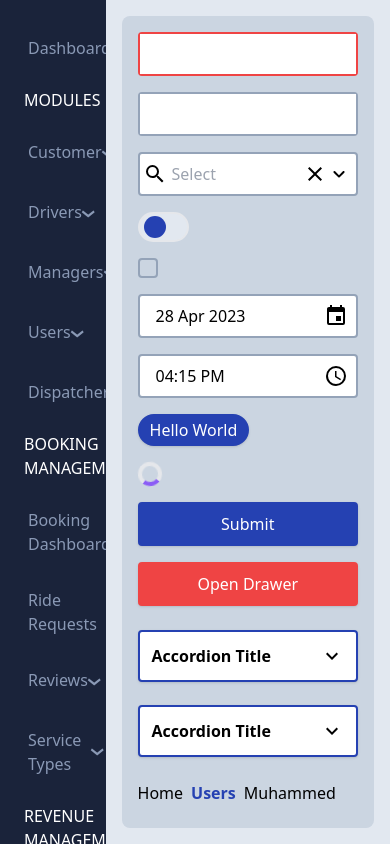
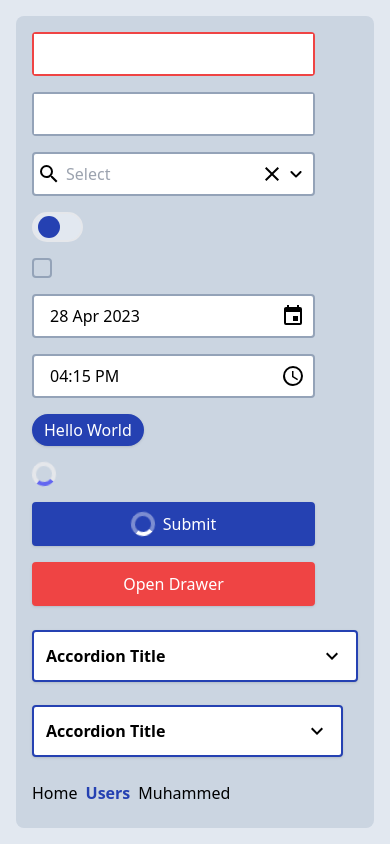
Before and after one commit to MuhammedKasujja/react-components, a React (Vite) app: page / in a window 390 px wide. Built offline with nearby package versions, Linux system fonts and the light colour scheme.

Commit message:
feat: hide sidebar on small screens

```diff
--- a/src/App.tsx
+++ b/src/App.tsx
@@ -120,8 +120,8 @@ function App() {
                 // onTimeChange={(time)=>setSelectedDate(time)}
               />
               <Chip title="Hello World" isClickable />
-              <Spinner color="secondary" />
-              <Button type="submit" variant="contained">
+              <Spinner />
+              <Button type="submit" variant="contained" isLoading>
                 Submit
               </Button>
               <Button
@@ -168,6 +168,11 @@ function App() {
                 { label: "Muhammed" },
               ]}
             />
+            <Drawer open={open} onClose={() => setOpen(false)} size="sm">
+            {totalItems.map((i) => (
+                  <p key={i}>Hello Muhammed {i}</p>
+                ))}
+            </Drawer>
           </div>
         </div>
       </div>
--- a/src/components/sidebar/SideBar.tsx
+++ b/src/components/sidebar/SideBar.tsx
@@ -33,7 +33,7 @@ const SideBar: React.FC = () => {
   });
   return (
     <>
-      <div className="w-80 bg-[#1a233a] p-4 rounded-none overflow-y-scroll text-[#8a99b5] hover:overflow-y-auto scrollbar-thumb-[#8a99b5] scrollbar-thin">
+      <div className="w-80 bg-[#1a233a] p-4 rounded-none overflow-y-scroll text-[#8a99b5] hover:overflow-y-auto scrollbar-thumb-[#8a99b5] scrollbar-thin hidden md:block">
         {menuContent}
       </div>
     </>
```
